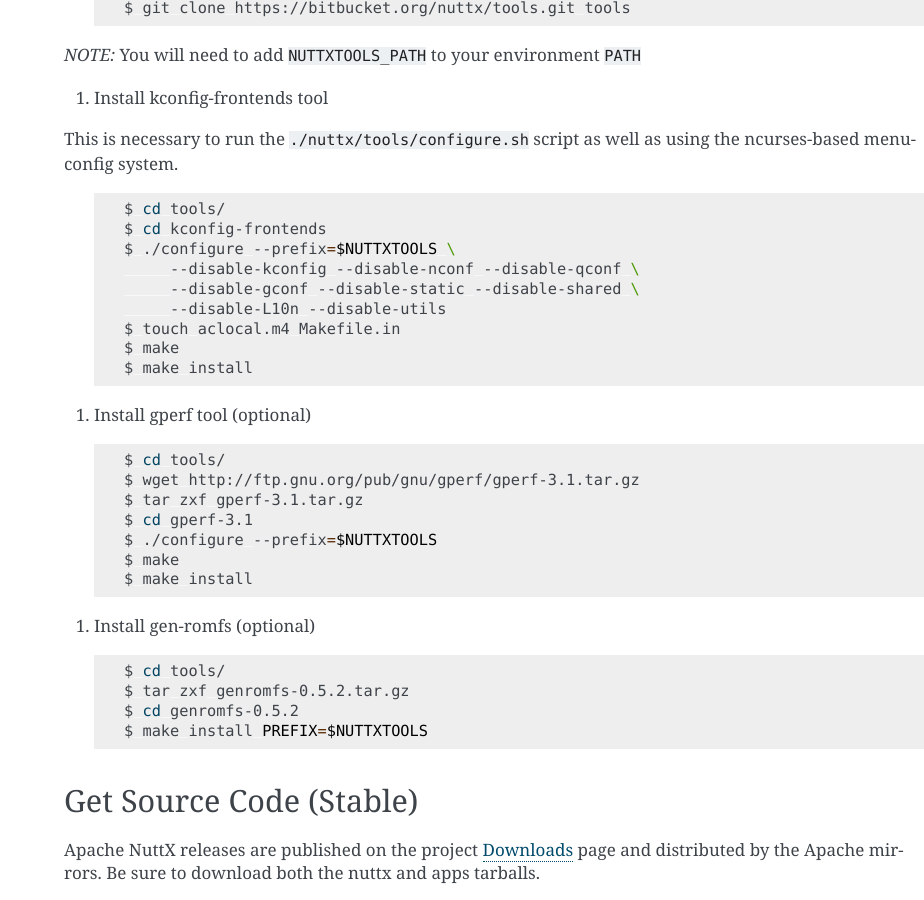
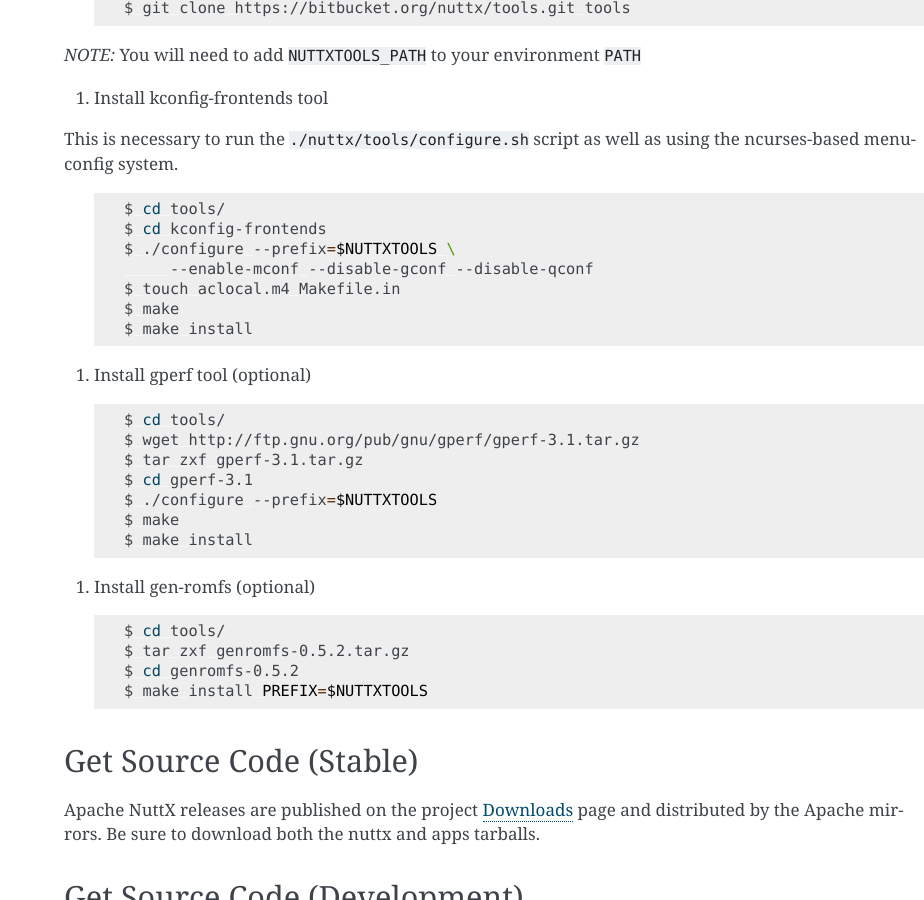
Before and after one commit to adamfeuer/nuttx-companion, a Sphinx documentation site: the page built from docs/user/install.rst, in a window 1280 px wide and 900 px high, scrolled down 1533 px. Shown: the whole window, without its empty margins (356-1280 px from the left). Built offline with Sphinx 7.4.7, drawn with Linux system fonts in a browser that asks for light colours.

Commit message:
Update config flags for kconfig-frontends
The config flags that were given are not appropriate for and interactive development and were also preventing kconfig-tweak which is now a requirement as well.

```diff
--- a/docs/user/install.rst
+++ b/docs/user/install.rst
@@ -92,9 +92,7 @@
     $ cd tools/
     $ cd kconfig-frontends
     $ ./configure --prefix=$NUTTXTOOLS \
-         --disable-kconfig --disable-nconf --disable-qconf \
-         --disable-gconf --disable-static --disable-shared \
-         --disable-L10n --disable-utils
+         --enable-mconf --disable-gconf --disable-qconf
     $ touch aclocal.m4 Makefile.in
     $ make
     $ make install
```
